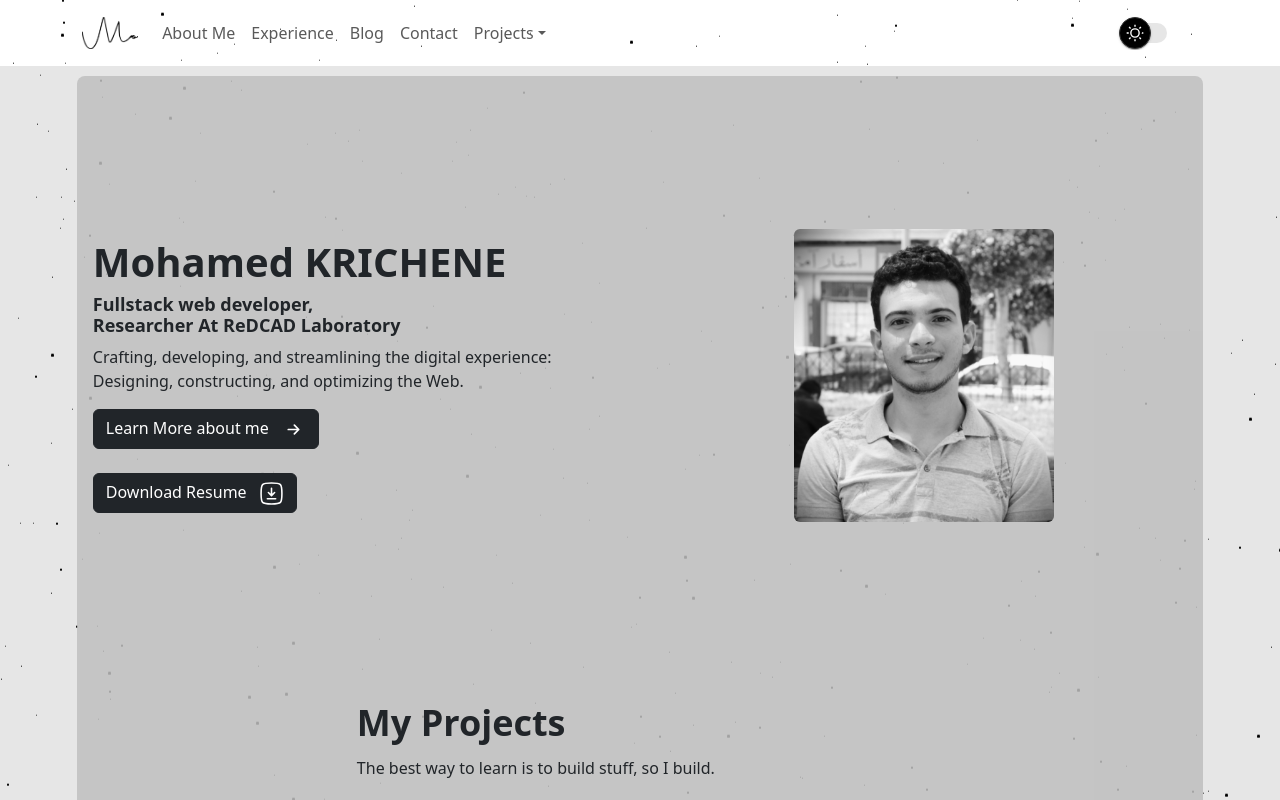
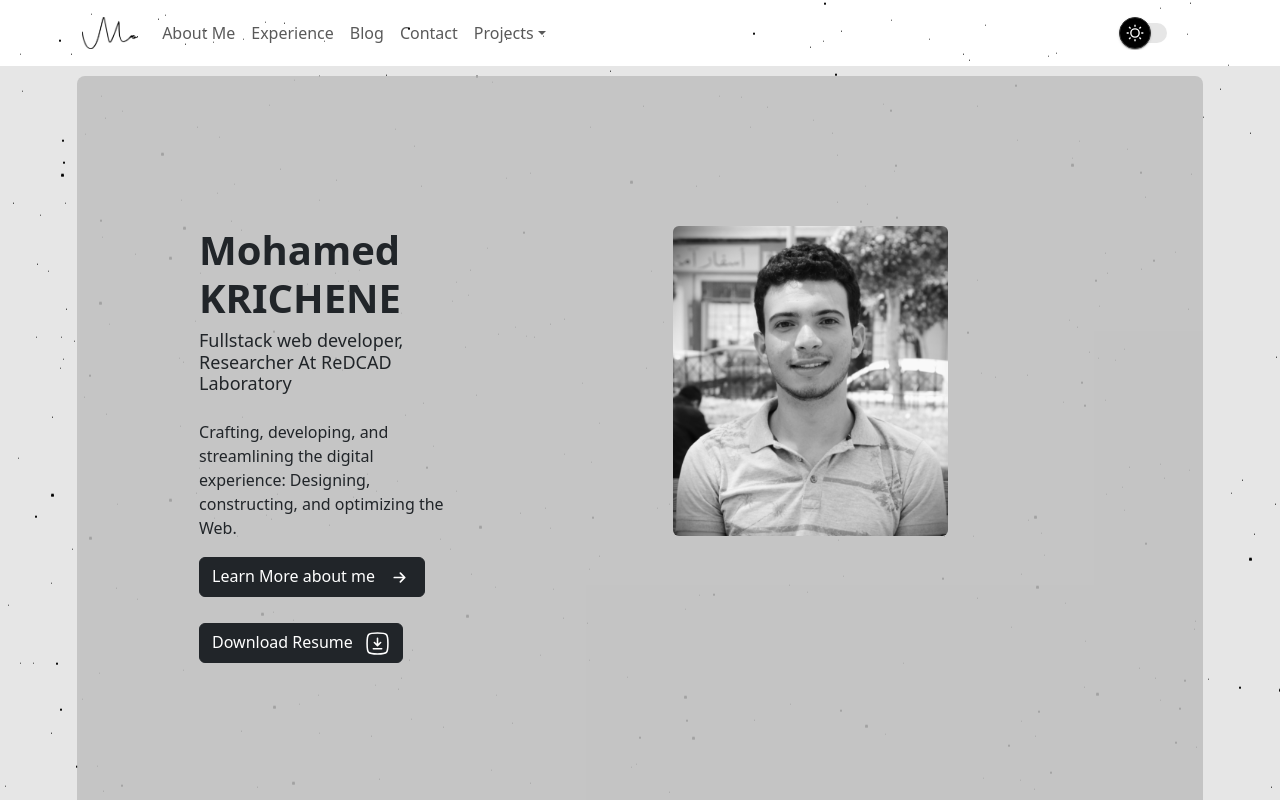
Before and after one commit to KrichenMed/Portfolio, a React (Create React App) app in the folder p/: page / in a window 1280 px wide. Shown: the top 800 px of the page. Built offline with nearby package versions, Linux system fonts and the light colour scheme.

Commit message:
Updating 1st section

```diff
--- a/p/package.json
+++ b/p/package.json
@@ -19,6 +19,7 @@
     "react-router": "^6.22.0",
     "react-router-dom": "^6.22.0",
     "react-scripts": "5.0.1",
+    "tailwindcss": "^3.4.1",
     "web-vitals": "^2.1.4"
   },
   "scripts": {
--- a/p/src/App.css
+++ b/p/src/App.css
@@ -18,7 +18,7 @@ tbody {
 .Grids-dark {
     display: flex;
     flex-direction: column;
-    justify-content: space-between;
+    justify-content: center;
 
     margin: 10px 6% 10px;
     position: relative;
@@ -388,3 +388,89 @@ a.dropdown-item:hover {
         transform: translateY(000px);
     }
 }
+
+/* Styles for devices with width <= 770px */
+@media (max-width: 770px) {
+    #aboutme {
+        margin-top: 15px;
+        position: relative;
+    }
+
+    #aboutmediv {
+        display: flex;
+        flex-direction: column-reverse;
+        align-items: center;
+    }
+
+    #aboutmediv aside {
+        width: 100%;
+        margin-left: 10%;
+        margin-right: 10%;
+        justify-content: center;
+        display: flex;
+    }
+
+    #aboutmeart {
+        justify-items: flex-start;
+        display: grid;
+        gap: .25rem;
+        margin-top: 15px;
+    }
+
+    #aboutmeart header {
+        margin-bottom: 1rem;
+    }
+
+    #aboutmeart p {
+        max-width: 390px;
+    }
+
+    #mypicturee {
+        width: 100%;
+
+    }
+}
+
+@media (min-width: 770px) {
+    #aboutme {
+        margin-top: 150px;
+        position: relative;
+        margin-left: 10%;
+        margin-right: 10%;
+    }
+
+    #aboutmediv {
+        display: inline-flex;
+        justify-content: space-around;
+        width: 100%;
+    }
+
+
+    #aboutmeart {
+        width: -moz-available;
+        max-width: 600px;
+        justify-items: flex-start;
+        display: grid;
+        gap: 1px;
+    }
+
+    #aboutmediv aside {
+        width: 100%;
+        margin-left: 10%;
+        justify-content: center;
+        display: flex;
+    }
+
+    #aboutmeart header {
+        margin-bottom: 1rem;
+    }
+
+    #aboutmeart p {
+        max-width: 390px;
+    }
+
+    #mypicturee {
+        max-width: 340px;
+        max-height: 310px;
+    }
+}
--- a/p/src/Components/Main.js
+++ b/p/src/Components/Main.js
@@ -10,56 +10,43 @@ import CustomButton from "./CustomButton";
 const Grids = ({ isDarkTheme }) => {
   return (
     <Container>
-      <section id="aboutme">
-        <table style={{ marginTop: "150px", flexDirection: "row" }}>
-          <thead>
-            <tr>
-              <th></th>
-              <th></th>
-              <th></th>
-              <th></th>
-              <th></th>
-              <th></th>
-            </tr>
-          </thead>
-          <tbody>
-            <tr>
-              <td></td>
-              <td colspan="2" rowspan="2">
-                <div>
+      <section id="aboutme" style={{}}>
+        <div
+          id="aboutmediv"
+          style={{
+
+          }}
+        >
+          <article
+            id="aboutmeart"
+            style={{
+
+            }}
+          >
+            <header>
               <h1>
                 <b>Mohamed KRICHENE</b>
               </h1>
               <h2 style={{ fontSize: "1.125rem" }}>
-                    <b>
                 Fullstack web developer,
                 <br /> Researcher At ReDCAD Laboratory
-                    </b>
               </h2>
-                  <p style={{ fontSize: "1rem" }}>
-                    Crafting, developing, and streamlining the digital
-                    experience:
-                    <br /> Designing, constructing, and optimizing the Web.
+            </header>
+            <p style={{ fontSize: "1rem", maxWidth: "390px" }}>
+              Crafting, developing, and streamlining the digital experience:
+              Designing, constructing, and optimizing the Web.
             </p>
             <CustomButton
               isDarkTheme={isDarkTheme}
               text="Learn More about me"
             />
-
-                  <br />
-                  <br />
-                  <CustomButton
-                    text="Download Resume"
-                    isDarkTheme={isDarkTheme}
-                  />
+            <br style={{ }} />
+            <CustomButton text="Download Resume" isDarkTheme={isDarkTheme} />
+          </article>
+          <aside>
+            <Image id="mypicturee" src={mypicture} rounded />
+          </aside>
         </div>
-              </td>
-              <td colspan="3" rowspan="2">
-                <Image src={mypicture} style={{ width: "260px" }} rounded />
-              </td>
-            </tr>
-          </tbody>
-        </table>
       </section>
       <section id="experience">
         <table style={{ marginTop: "150px", flexDirection: "row" }}>
@@ -187,7 +174,6 @@ const Grids = ({ isDarkTheme }) => {
             </tr>
           </thead>
           <tbody>
-
             <tr>
               <td colspan="6">lien + contact</td>
             </tr>
```
Also changed, not shown: 1 other file (tests, documents, lock files or other folders). Lines whose indentation alone changed are shown as unchanged.
